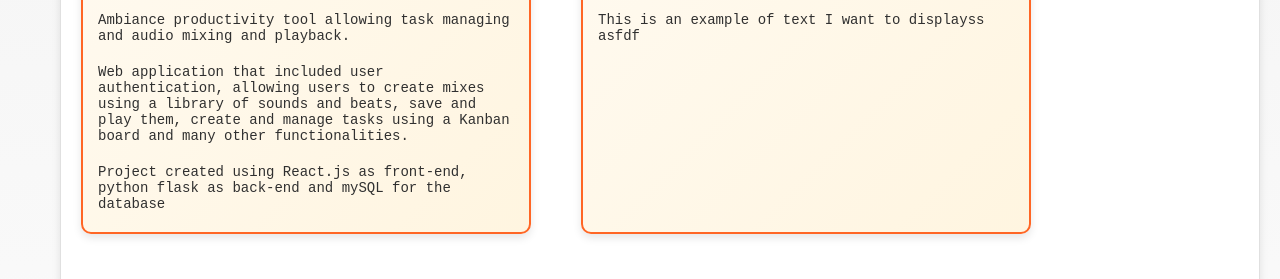
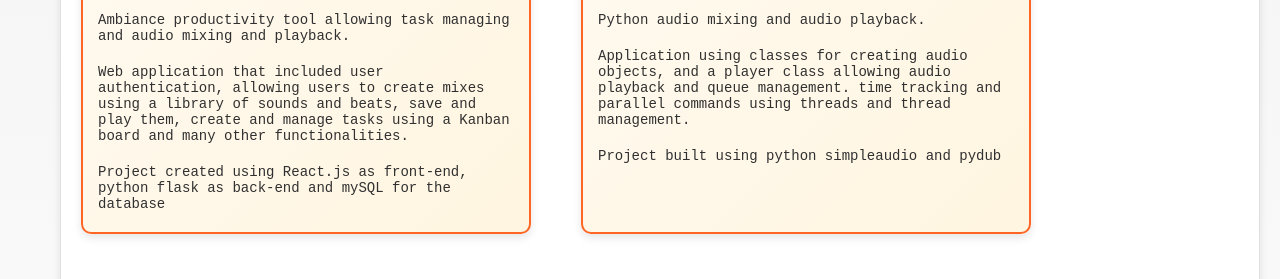
Before and after one commit to EdyBouMoussa/Portfolio, a plain HTML site: page index.html in a window 1280 px wide. Shown: the part 214-493 px from the top of the page. Drawn offline with Linux system fonts and the light colour scheme.

Commit message:
Added audio player project

```diff
--- a/index.html
+++ b/index.html
@@ -44,10 +44,12 @@
                         </div>
                         <div class="project">
                             <div class="img-row">
-                                <img src="" alt="" class="project-logo">
+                                <img src="images/tool-logos/python-logo.png" alt="" class="project-logo">
                             </div>
                             <div id="title">Audio Player</div>
-                            <p>This is an example of text I want to displayss asfdf</p>
+                            <p>Python audio mixing and audio playback.</p>
+                            <p>Application using classes for creating audio objects, and a player class allowing audio playback and queue management. time tracking and parallel commands using threads and thread management.</p>
+                            <p>Project built using python simpleaudio and pydub</p>
                         </div>
                         <div class="project">
                             <div class="img-row">
```
